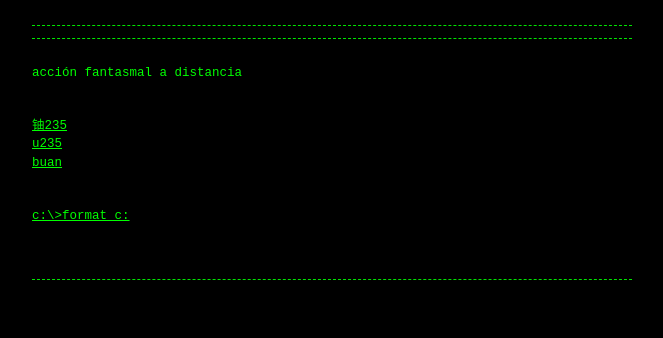
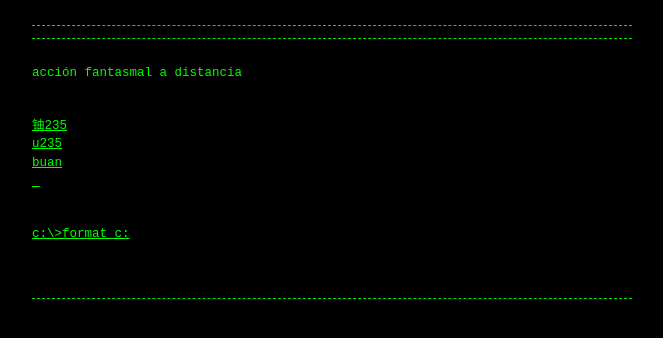
Before and after one commit to Guerrillaradio/accion_fantasmal_a_distancia, a Jekyll site: the page built from index.md, in a window 1280 px wide. Shown: the top 338 px of the page, without its empty margins (308-971 px from the left). Built offline with Jekyll 4.4.1, drawn with Linux system fonts in a browser that asks for light colours; our own code applies the rules of GitHub Pages for plain Markdown files.

Commit message:
Update index.md

```diff
--- a/index.md
+++ b/index.md
@@ -6,7 +6,7 @@
 <div><font color="#00ff00"></font></div><div></div><div><font color="#00ff00"> </font><font color="#00ff00"> </font></div>
 <a href="https://archive.org/details/@iniciativa_u235"><div><font color="#00ff00">u235</font></div><div></div><div><font color="#00ff00"> </font><font color="#00ff00"> </font></div></a>
 <div><font color="#00ff00"></font></div><div></div><div><font color="#00ff00"> </font><font color="#00ff00"> </font></div>
-<a href="https://guerrillaradio.github.io/buan/"><div><font color="#00ff00">buan</font></div><div></div><div><font color="#00ff00"> </font><font color="#00ff00"> </font></div></a>
+<a href="https://guerrillaradio.github.io/buan/"><div><font color="#00ff00">buan</font></div><div></div><div><font color="#00ff00"> </font><font color="#00ff00"> </font></div></a><a href="https://www.youtube.com/watch?v=LQGEUv6CCPM&start_radio=1&t=145s"><div><font color="#00ff00">_ </font></div><div></div><div><font color="#00ff00"> </font><font color="#00ff00"> </font></div></a>
 
 <p align="right">
 <a
```
